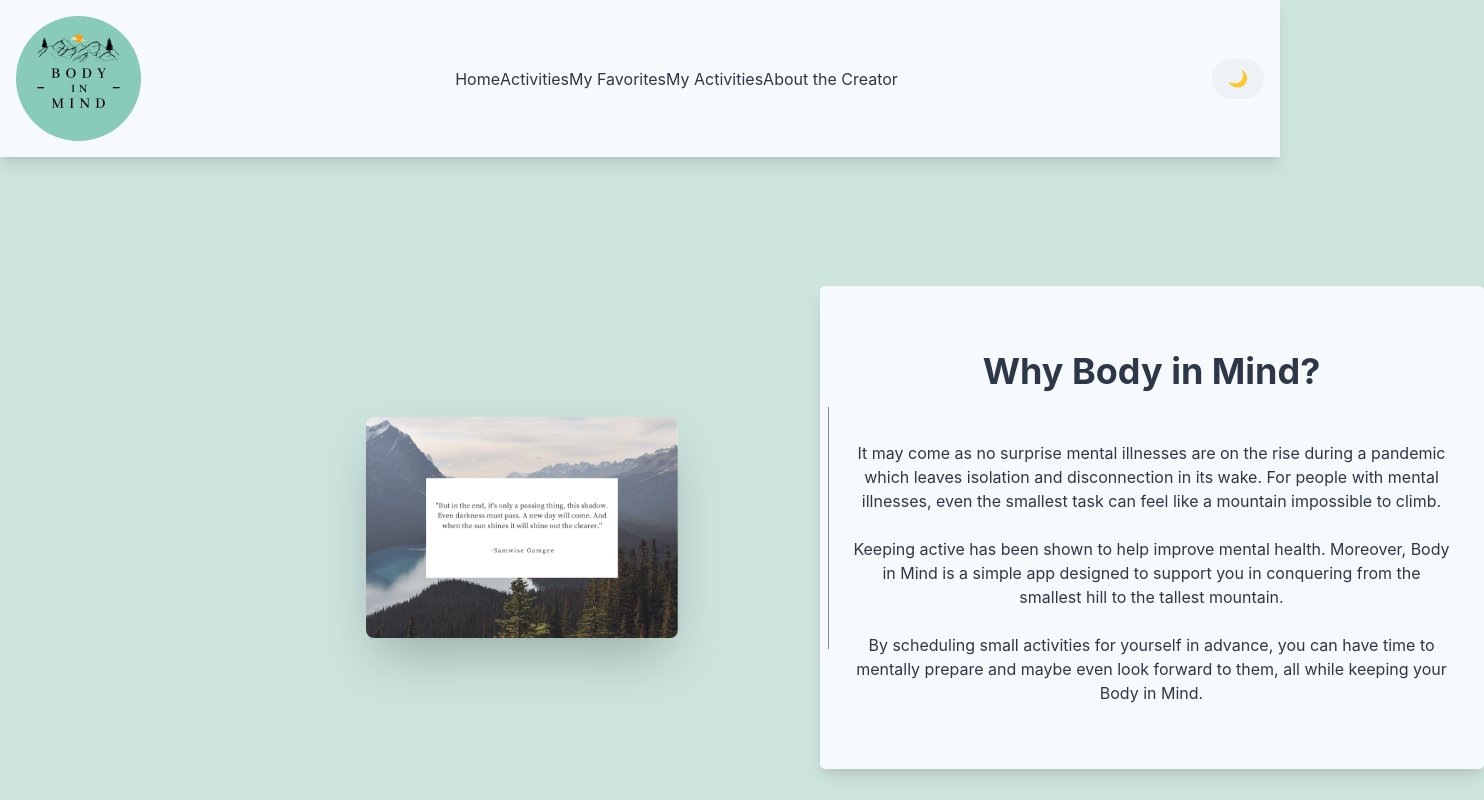
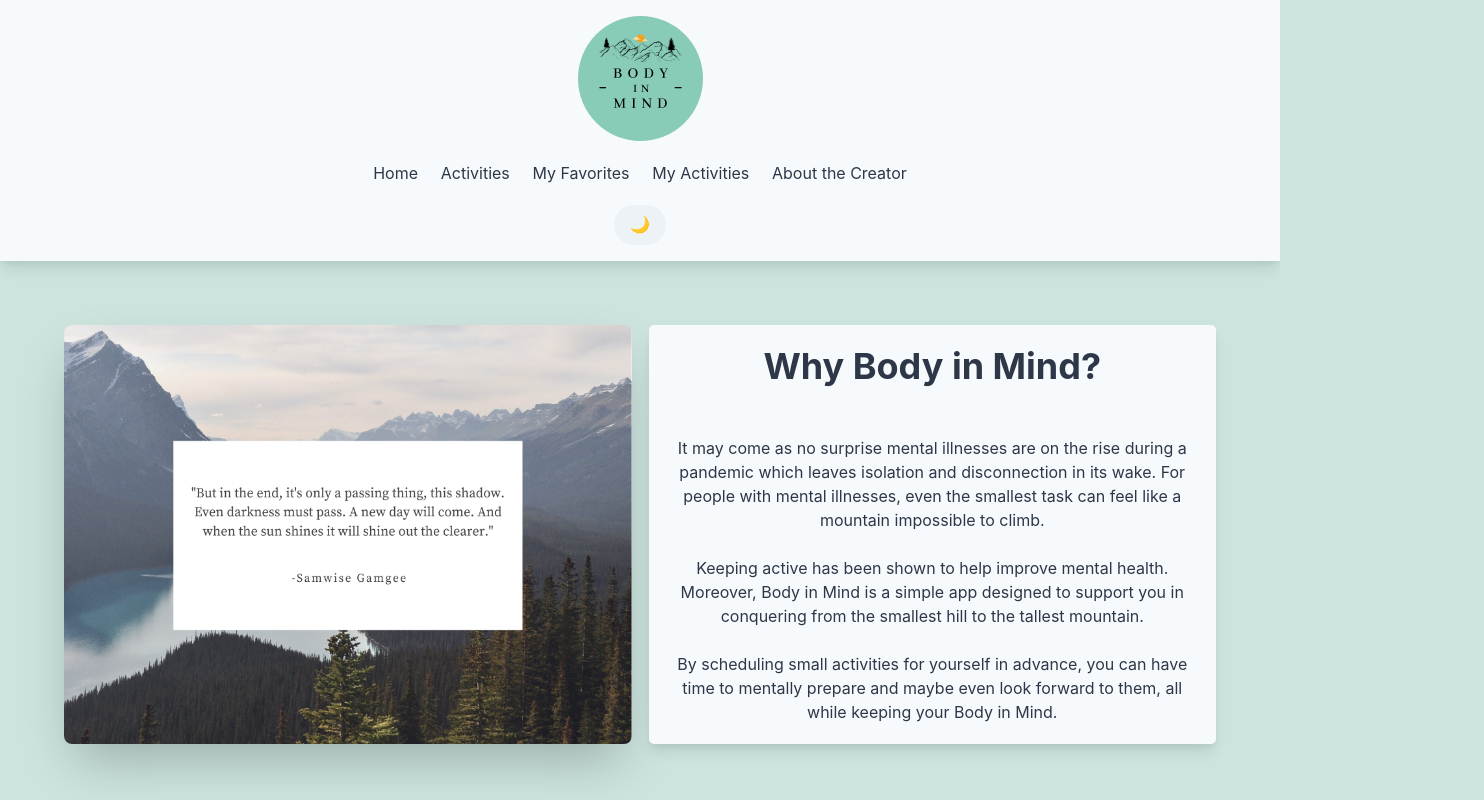
Before and after one commit to mayra84/body-in-mind, a React (Create React App) app: page / in a window 1280 px wide. Shown: the top 800 px of the page, 1484 px wide, since content can reach past the window. Built offline with nearby package versions, Linux system fonts and the light colour scheme.

Commit message:
made home page and my activities page responsive

```diff
--- a/src/components/Footer.js
+++ b/src/components/Footer.js
@@ -6,6 +6,7 @@
     chakra,
     Container,
     Flex,
+    HamburgerIcon,
     Image,
     Link,
     MoonIcon,
@@ -15,6 +16,7 @@
     useColorMode,
     useColorModeValue,
     VisuallyHidden,
+    Spacer,
 } from '@chakra-ui/react';
 
 // import {
@@ -32,8 +34,8 @@
 const Logo = (props) => {
     return (
         <Image
-        className='body-logo'
-        borderRadius={'75'}
+            className='body-logo'
+            borderRadius={'75'}
             boxSize='125'
             objectFit='fill'
             src='../Minimal_Mountain_Logo_4.png'
@@ -71,21 +73,27 @@
 export default function SmallCentered() {
     const { colorMode, toggleColorMode } = useColorMode();
     return (
-        <Flex  flexDirection={'column'}  >
+        // <Flex justifyContent={'space-between'}>
             <Box
-                    boxShadow={'lg'}
+                boxShadow={'lg'}
                 bg={useColorModeValue('gray.50', 'gray.900')}
                 color={useColorModeValue('gray.700', 'gray.200')}>
                 <Container
-                    as={Stack}
-                    maxW={'100%'}
+                    // minH={'500px'}
+                    // margin={'0px'}
+                    // as={Stack}
+
                     py={4}
                     spacing={'0'}
                     flexDirection={'row'}
-                    justify={'space-between'}
-                    align={'center'}>
+                    // justify={'space-between'}
+                    // justify={'center'}
+                    align={'center'}
+                >
                     <Logo alignSelf={'left'} />
-                    <Stack direction={'row'} spacing={''}>
+                    {/* <Flex  flexDirection={{base: 'row', sm: 'column'}}> */}
+                    <Stack direction={{ base: 'row', sm: 'row' }} justify={'space-between'} p={5}>
+
                         <Link as={RouterLink} to="/"> Home</Link>
                         <Link as={RouterLink} to="/activities"> Activities</Link>
                         <Link as={RouterLink} to="/myfavorites"> My Favorites</Link>
@@ -95,7 +103,9 @@
                             {colorMode === 'light' ? '🌙' : '☀️'}
                         </Button> */}
                     </Stack>
-                    <ThemeToggle />
+                    {/* </Flex> */}
+                    <Spacer />
+                    <ThemeToggle alignSelf={'flex-end'} />
 
                 </Container>
 
@@ -127,6 +137,6 @@
                 {/* </Box> */}
 
             </Box>
-        </Flex>
+        // </Flex>
     );
 }
--- a/src/components/MyCalendar.js
+++ b/src/components/MyCalendar.js
@@ -1,162 +1,3 @@
-// import React, { Component } from "react";
-// import { Calendar, momentLocalizer } from "react-big-calendar";
-// import moment from "moment";
-// import withDragAndDrop from "react-big-calendar/lib/addons/dragAndDrop";
-
-// // import "./App.css";
-// import "react-big-calendar/lib/addons/dragAndDrop/styles.css";
-// import "react-big-calendar/lib/css/react-big-calendar.css";
-
-// const localizer = momentLocalizer(moment);
-// const DnDCalendar = withDragAndDrop(Calendar);
-
-// class App extends Component {
-//   state = {
-//     events: [
-//       {
-//         start: moment().toDate(),
-//         end: moment().add(1, "days").toDate(),
-//         title: "Some title",
-//       },
-//     ],
-//   };
-
-//   onEventResize = (data) => {
-//     const { start, end } = data;
-
-//     this.setState((state) => {
-//       state.events[0].start = start;
-//       state.events[0].end = end;
-//       return { events: [...state.events] };
-//     });
-//   };
-
-//   onEventDrop = (data) => {
-//     console.log(data);
-//   };
-
-//   render() {
-//     return (
-//       <div className="App">
-//         <DnDCalendar
-//           defaultDate={moment().toDate()}
-//           defaultView="month"
-//           events={this.state.events}
-//           localizer={localizer}
-//           onEventDrop={this.onEventDrop}
-//           onEventResize={this.onEventResize}
-//           resizable
-//           style={{ height: "100vh" }}
-//         />
-//       </div>
-//     );
-//   }
-// }
-
-// export default App;
-
-
-
-
-
-
-
-
-
-
-// import { FC, useState } from 'react'
-// import { Calendar, dateFnsLocalizer, Event } from 'react-big-calendar'
-// import withDragAndDrop, { withDragAndDropProps } from 'react-big-calendar/lib/addons/dragAndDrop'
-// // import format from 'date-fns/format'
-// // import parse from 'date-fns/parse'
-// // import startOfWeek from 'date-fns/startOfWeek'
-// // import getDay from 'date-fns/getDay'
-// // import enUS from 'date-fns/locale/en-US'
-// // import addHours from 'date-fns/addHours'
-// // import startOfHour from 'date-fns/startOfHour'
-
-// import 'react-big-calendar/lib/addons/dragAndDrop/styles.css'
-// import 'react-big-calendar/lib/css/react-big-calendar.css'
-
-// function MyCalendar() {
-//   const [events, setEvents] = useState()([
-//     {
-//       title: 'Learn cool stuff',
-//       start,
-//       end,
-//     },
-//   ])
-
-//   const onEventResize = data => {
-//     const { start, end } = data
-
-//     setEvents(currentEvents => {
-//       const firstEvent = {
-//         start: new Date(start),
-//         end: new Date(end),
-//       }
-//       return [...currentEvents, firstEvent]
-//     })
-//   }
-
-//   const onEventDrop= data => {
-//     console.log(data)
-//   }
-
-//   return (
-//     <DnDCalendar
-//       defaultView='week'
-//       events={events}
-//       localizer={localizer}
-//       onEventDrop={onEventDrop}
-//       onEventResize={onEventResize}
-//       resizable
-//       style={{ height: '100vh' }}
-//     />
-//   )
-// }
-
-// // const locales = {
-// //   'en-US': enUS,
-// // }
-// // const endOfHour = (date) => addHours(startOfHour(date), 1)
-// // const now = new Date()
-// // const start = endOfHour(now)
-// // const end = addHours(start, 2)
-// // // The types here are `object`. Strongly consider making them better as removing `locales` caused a fatal error
-// // const localizer = dateFnsLocalizer({
-// //   format,
-// //   parse,
-// //   startOfWeek,
-// //   getDay,
-// //   locales,
-// // })
-// // //@ts-ignore
-// // const DnDCalendar = withDragAndDrop(Calendar)
-
-// export default MyCalendar
-
-
-
-
-
-
-
-
-
-
-
-
-
-
-
-
-
-
-
-
-
-
 import React, { Component, useState } from "react";
 import { Calendar, momentLocalizer } from "react-big-calendar";
 import moment from "moment";
@@ -200,21 +41,24 @@
 
       // <Container  >
       <Flex
+
         justifyContent='center'
       //   maxWidth='1000'
       // maxHeight='500'
       // bg='white'
       >
         <Box
-
-          m='0 auto'
+        //  maxW={'100%'}
+         overflow={'scroll'}
+          m='2%'
           marginTop={'20'}
           paddingTop={''}
           // bg={useColorModeValue('gray.50', 'gray.900')}
           // color={useColorModeValue('gray.700', 'gray.200')}
           bg={'white'}
           boxShadow={'lg'}
-          borderRadius={'10'}>
+          borderRadius={'10'}
+          >
           <Calendar
 
 // maxWidth={'100%'}
--- a/src/components/QuoteImage.js
+++ b/src/components/QuoteImage.js
@@ -3,9 +3,10 @@
 
 function QuoteImage() {
     return (
-
-        <Image m={''} maxW={'80%'} src='../Quote.png' alt='Oh_Sam' borderRadius={'8'} boxShadow={'2xl'}  marginRight={'150'}
-        />
+        <Flex justify={'center'}>
+            <Image src='../Quote.png' alt='Oh_Sam' borderRadius={'8'} boxShadow={'2xl'} w={'600px'} maxW={'100%'}
+            />
+        </Flex>
 
     )
 }
--- a/src/components/WhyBIM.js
+++ b/src/components/WhyBIM.js
@@ -5,18 +5,19 @@
 function WhyBIM() {
     return (
 
-        <Flex justify={'center'} m={''} w={'50%'} >
-            <Stack borderRightStyle={'groove'} borderColor={'brand.600'} maxW={'800'} borderRadius={'5'}
+        <Flex justify={'center'} >
+            <Stack borderRightStyle={'groove'} borderColor={'brand.600'} maxW={'800px'} minW={'200px'} borderRadius={'5'}
                 m={''}
-                marginLeft={'450'}
+                // marginLeft={'450'}
                 boxShadow={'lg'}
                 bg={useColorModeValue('gray.50', 'gray.800')}
 
                 color={useColorModeValue('gray.700', 'gray.200')}
-                py={16}
-                px={8}
+                // py={16}
+                // px={8}
                 spacing={{ base: 8, md: 10 }}
                 align={'center'}
+                justifyContent={'center'}
                 direction={'column'}>
 
                 <Text
@@ -24,8 +25,10 @@
                     // color={'black'}
                     fontSize={{ base: 's', md: 'l' }}
                     textAlign={'center'}
-                    maxW={'3xl'}
-                    minWidth={'600'}
+                    // maxW={'3xl'}
+                    // minWidth={'600'}
+                    padding={5}
+                    maxW={'600px'}
                 >
                     <Heading>Why Body in Mind?</Heading>
                     <br></br>
--- a/src/pages/Home.js
+++ b/src/pages/Home.js
@@ -1,5 +1,5 @@
 import React from 'react'
-import { Box, Center, Divider, Flex, SimpleGrid } from '@chakra-ui/react'
+import { Box, Center, Divider, Flex, SimpleGrid, Stack } from '@chakra-ui/react'
 import Footer from '../components/Footer'
 import Quote from '../components/Quote'
 import WhyBIM from '../components/WhyBIM'
@@ -15,18 +15,20 @@
     return (
         <div>
 {/* <Flex> */}
-            <Box justifyContent={'center'}>
-                <Flex justify={'center'}  m={''}>
-                <SimpleGrid  columns={{ sm: 1, lg: 2}} alignItems='stretch' spacing={''} marginTop={'250'} marginLeft={'500'}>
-                <Center height={'50%'} >
+            <Box display={'flex'} flexDirection={'column'} justifyContent={'center'}>
+                {/* <Flex justify={'center'}  m={''}> */}
+                {/* <SimpleGrid  columns={{ sm: 1, lg: 2}} alignItems='stretch' spacing={''} marginTop={"5%"}> */}
+                {/* <Center height={'50%'} > */}
+                <Stack direction={{base: 'column', lg: 'row'}} m={'5%'} justifyContent={'center'}>
                 <QuoteImage />
                 <Divider lineHeight={'200'} m={''} orientation='vertical' borderColor={'brand.600'}/>
                     {/* <Divider  m={'0 auto'}  orientation='vertical' borderColor={'brand.600'}  /> */}
                 <WhyBIM marginLeft={'20'}/>
 
-                </Center>
-                </SimpleGrid>
-                </Flex>
+                {/* </Center> */}
+                </Stack>
+                {/* </SimpleGrid> */}
+                {/* </Flex> */}
             </Box>
             <Box m={'0px auto'} >
             <Divider m={'0 auto'} orientation='horizontal' borderColor={'brand.600'} boxShadow={'xl'}  maxWidth={'75%'}/>
```
